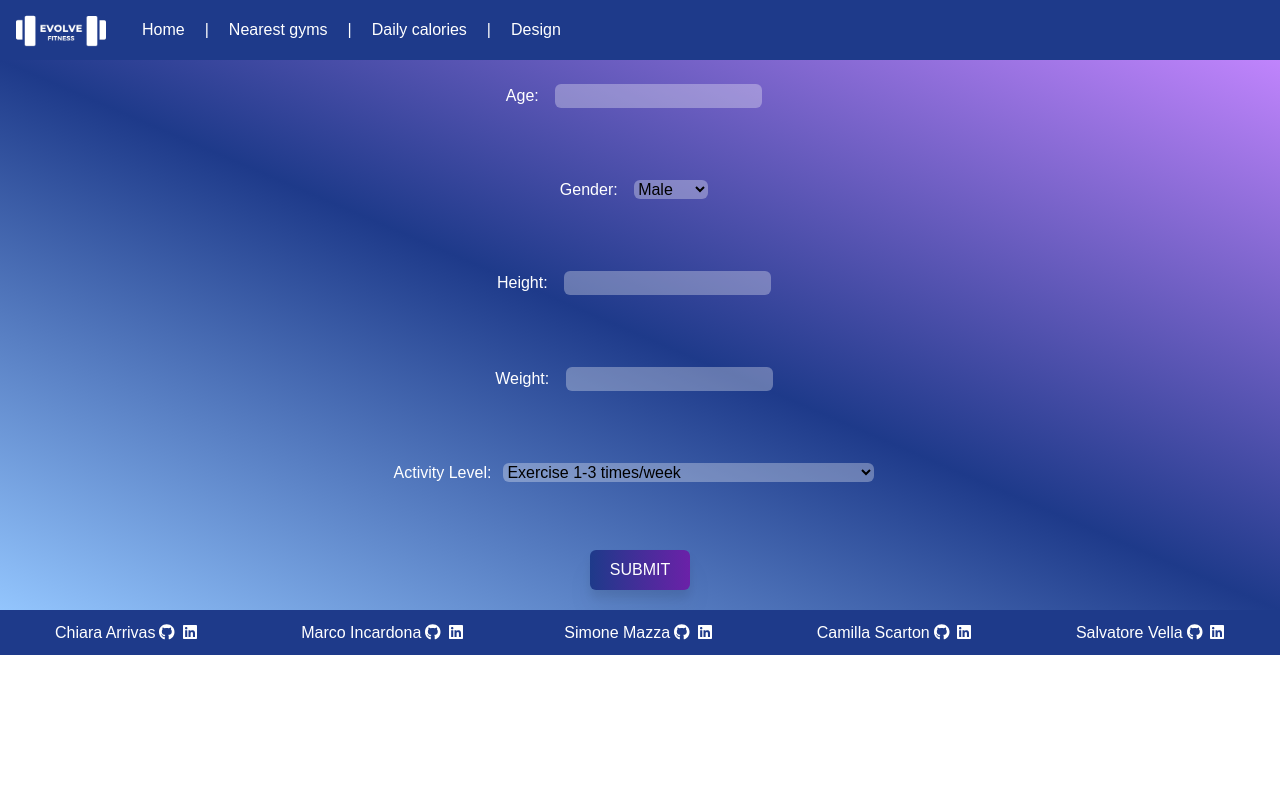
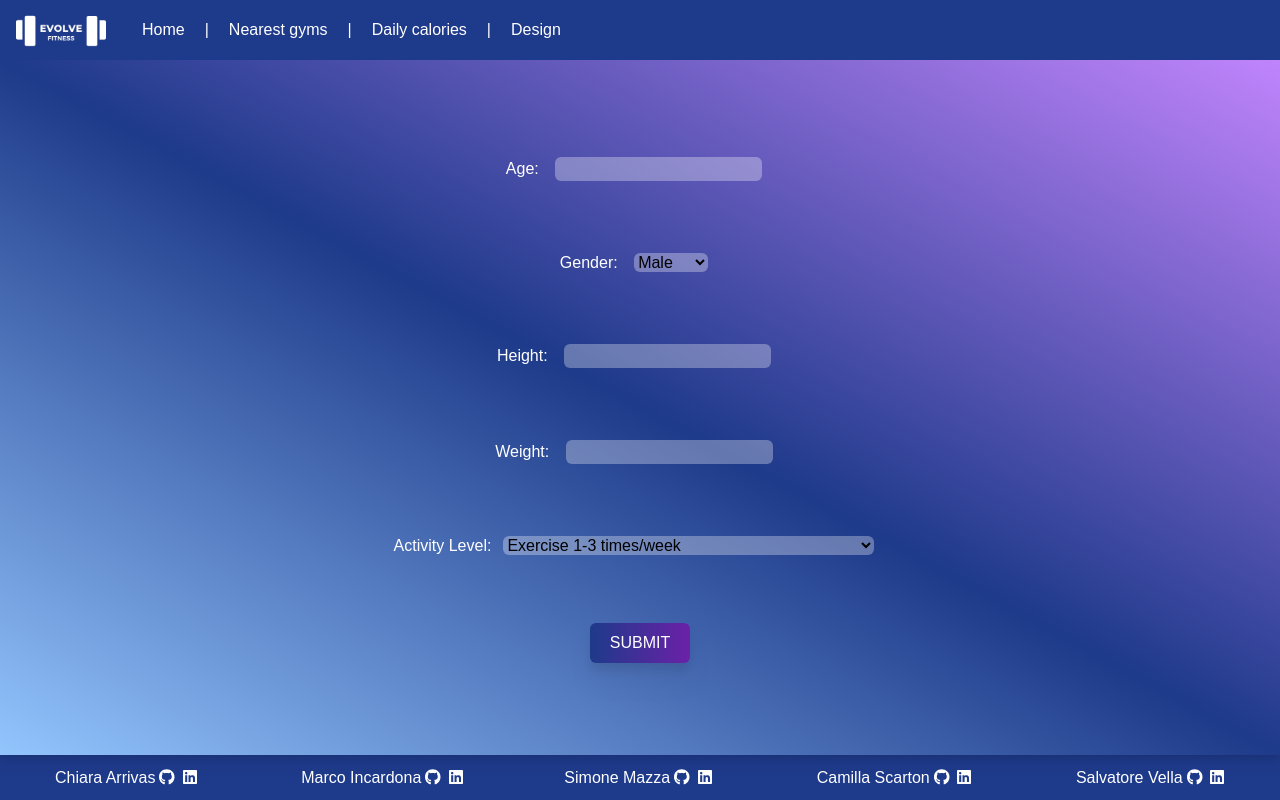
Before and after one commit to Camilla-Scarton/Evolve-Project-Develhope, a React (Create React App) app: page /bmi in a window 1280 px wide. Built offline with nearby package versions, Linux system fonts and the light colour scheme; no server answers.

Commit message:
set full page

```diff
--- a/src/App.js
+++ b/src/App.js
@@ -9,14 +9,16 @@ import { ResultsBmi } from "./pages/ResultsBmi";
 
 function App() {
   return (
-    <div className="App dark:bg-slate-900">
+    <div className="App dark:bg-slate-900 flex flex-col h-screen">
     <Navbar />
-    <Routes>
+    <main className="grow">
+      <Routes>
       <Route path="/map" element={<Map />}></Route>
       <Route path="/design" element={<Design />}></Route>
       <Route path="/bmi" element={<Bmi />}></Route>
       <Route path="/bmi/results"  element={<ResultsBmi/>}/>
     </Routes>
+    </main>
     <Footer />
     </div>
   );
--- a/src/components/shared/Footer.js
+++ b/src/components/shared/Footer.js
@@ -3,7 +3,7 @@ import { faGithub, faLinkedin } from "@fortawesome/free-brands-svg-icons";
 
 export function Footer() {
   return (
-    <footer className="sticky bottom-0 w-full h-[45px] text-white bg-blue-900 dark:bg-purple-800 grid grid-cols-5 items-center text-center">
+    <footer className="bottom-0 w-full h-[45px] text-white bg-blue-900 dark:bg-purple-800 grid grid-cols-5 items-center text-center">
       <div>
         <span>Chiara Arrivas</span>
         <a href="https://github.com/ChiaraArrivas">
--- a/src/pages/Bmi.js
+++ b/src/pages/Bmi.js
@@ -42,9 +42,9 @@ export default function Bmi() {
   };
 
   return (
-    <div className="flex flex-col items-center justify-center">
+    <div className="flex flex-col items-center justify-center h-full">
       <form
-        className="w-full bg-gradient-to-tr drop-shadow-lg from-blue-300 via-blue-900 to-purple-400 dark:from-purple-300 dark:via-purple-700 dark:to-blue-400 flex flex-col items-center justify-center"
+        className="w-full bg-gradient-to-tr drop-shadow-lg from-blue-300 via-blue-900 to-purple-400 dark:from-purple-300 dark:via-purple-700 dark:to-blue-400 flex flex-col items-center justify-center h-full"
         onSubmit={fetchData}
       >
         <label className="m-3 text-white" htmlFor="age">
--- a/src/pages/ResultsBmi.js
+++ b/src/pages/ResultsBmi.js
@@ -4,7 +4,7 @@ export const ResultsBmi = (state) => {
   const location = useLocation();
   let data = location.state.data;
   return (
-    <div className="w-full bg-gradient-to-tr drop-shadow-lg from-blue-300 via-blue-900 to-purple-400 dark:from-purple-300 dark:via-purple-700 dark:to-blue-400 flex flex-col items-center justify-center">
+    <div className="w-full bg-gradient-to-tr drop-shadow-lg from-blue-300 via-blue-900 to-purple-400 dark:from-purple-300 dark:via-purple-700 dark:to-blue-400 flex flex-col items-center justify-center h-full">
       <h2 className="m-5  text-white">Goals: </h2>
       <h3 className="m-3 text-white flex flex-col items-center  justify-center">
         Extreme weight gain:
--- a/src/style/index.css
+++ b/src/style/index.css
@@ -5,6 +5,18 @@
 
 * {
     font-family: 'Poppins', sans-serif;
+    box-sizing: border-box;
+}
+
+html,
+body {
+    margin: 0;
+    padding: 0;
+}
+
+body {
+    height: 100vh;
+    width: 100vw;
 }
 
 /* h1 {
```
